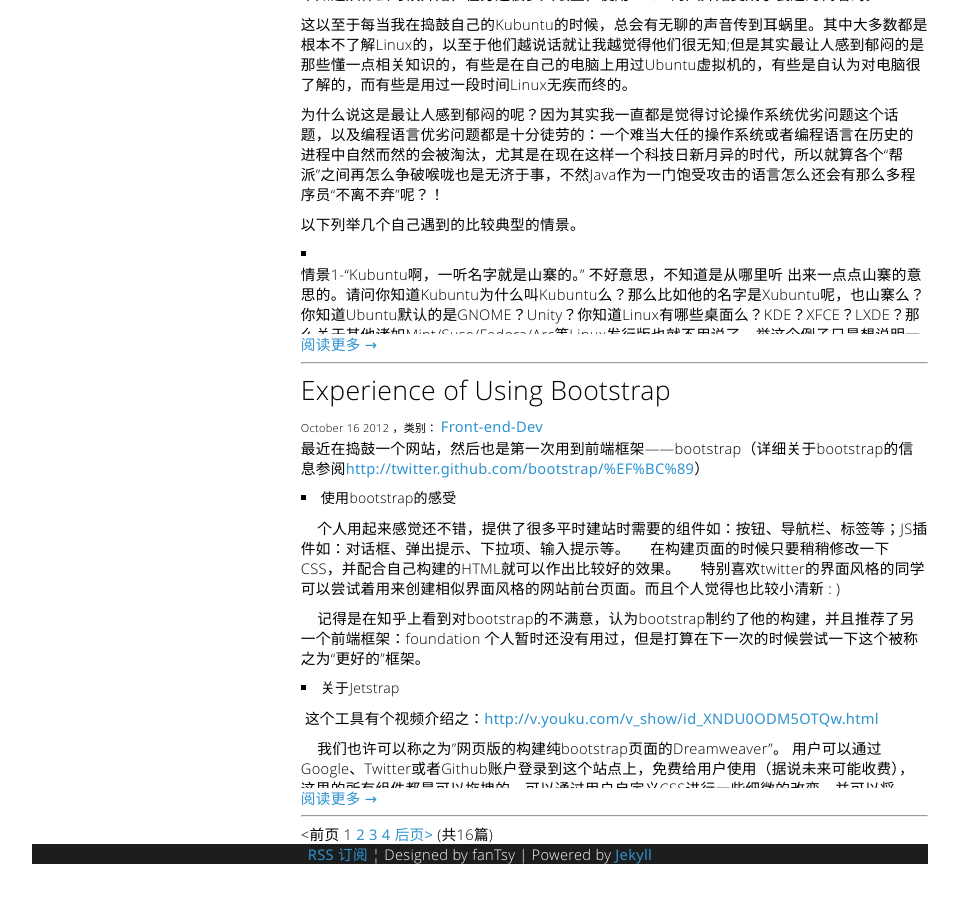
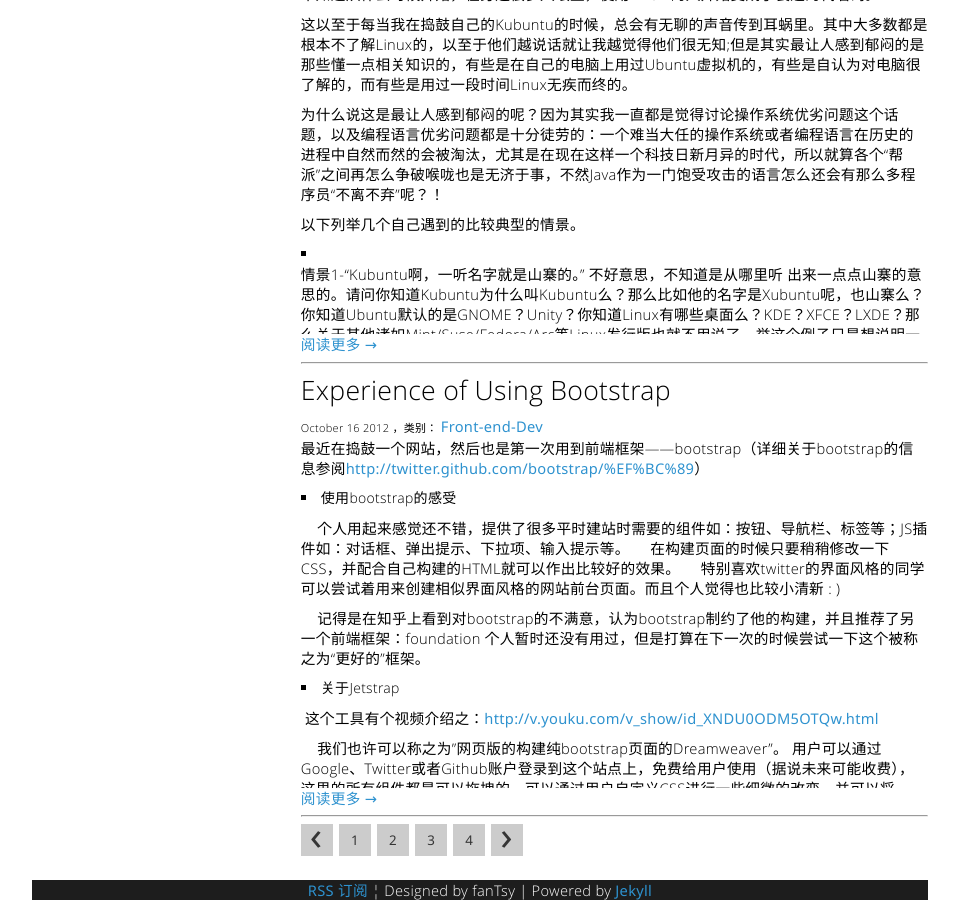
Before and after one commit to SFantasy/blog, a Jekyll site: the page built from index.html, in a window 1280 px wide and 900 px high, scrolled down 1619 px. Shown: the whole window, without its empty margins (160-1119 px from the left). Built offline with Jekyll 4.4.1, drawn with Linux system fonts in a browser that asks for light colours; Markdown is read by kramdown in place of the engine named in the settings; the list of posts is cut into pages by our own code; comment, search, counter and statistics services are not loaded; before the commit the page ends 2483 px from its top, so only the background shows below that.

Commit message:
Update: modified page nav

```diff
--- a/_includes/pagnav.md
+++ b/_includes/pagnav.md
@@ -1,29 +1,32 @@
 <nav>
+  <div class="pagination">
+  <ul>
   {% if paginator.previous_page %}
     {% if paginator.previous_page == 1 %}
-      <span><a href="/"><前页</a></span>
+      <li class="prev"><a href="/"></a></li>
     {% else %}
-      <span><a href="/page{{paginator.previous_page}}"><前页</a></span>
+      <li class="prev"><a href="/page{{paginator.previous_page}}"></a></li>
     {% endif %}
   {% else %}
-    <span><前页</span>
+    <li class="prev"><a></a></li>
   {% endif %}
   {% if paginator.page == 1 %}
-      <span>1</span>
+      <li><a>1</a></li>
   {% else %}
-      <a href="/">1</a>
+      <li><a href="/">1</a></li>
   {% endif %}
   {% for count in (2..paginator.total_pages) %}
       {% if count == paginator.page %}
-      <span>{{count}}</span>
+      <li>{{count}}</li>
   {% else %}
-      <a href="/page{{count}}">{{count}}</a>
+      <li><a href="/page{{count}}">{{count}}</a></li>
       {% endif %}
   {% endfor %}
   {% if paginator.next_page %}
-  <span><a href="/page{{paginator.next_page}}">后页></a></span>
+  <li class="next"><a href="/page{{paginator.next_page}}"></a></li>
   {% else %}
-    <span>后页></span>
+    <li class="next"></li>
   {% endif %}
-  (共{{ paginator.total_posts }}篇)
+  </ul>
+  </div>
 </nav>
```
Also changed, not shown: 6 other files.
